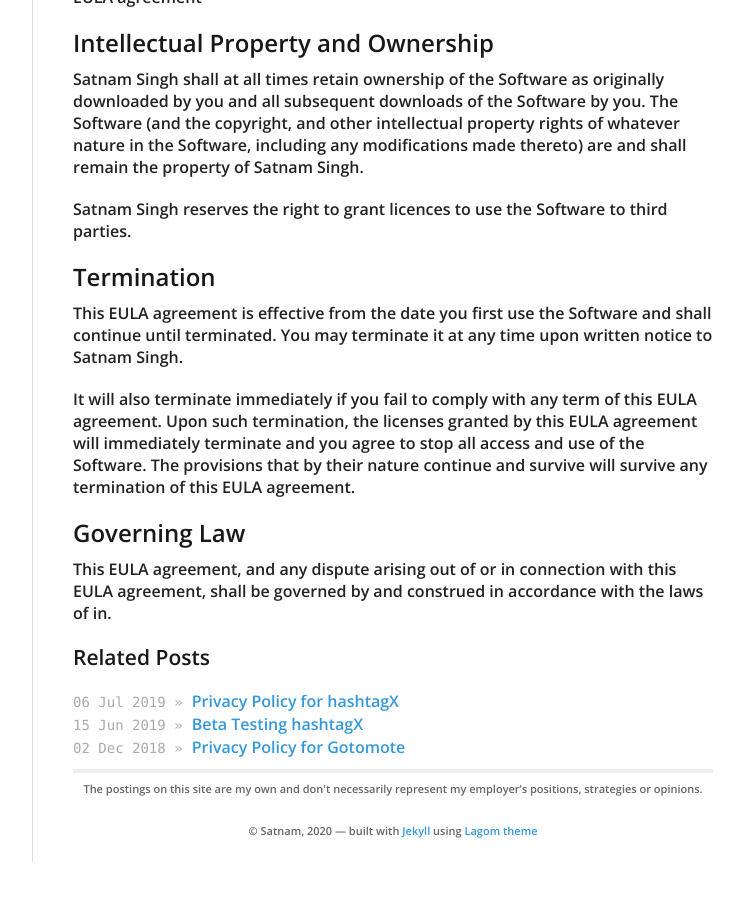
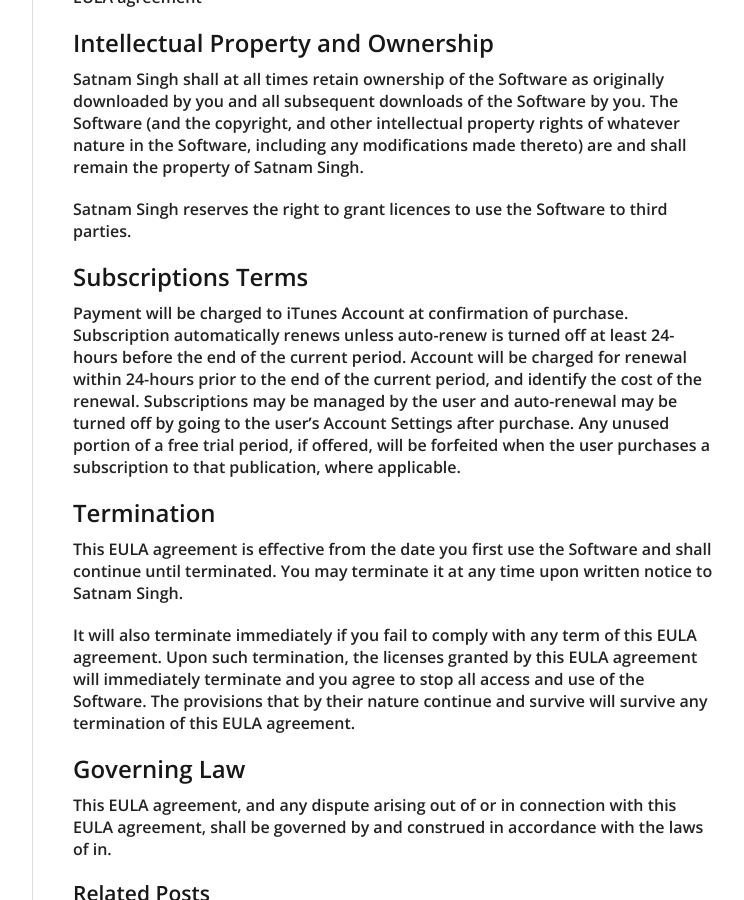
Before and after one commit to 29satnam/29satnam.github.io, a Jekyll site: the page built from _posts/2020-01-01-Eula-hashtagX.md, in a window 1280 px wide and 900 px high, scrolled down 1468 px. Shown: the whole window, without its empty margins (378-1122 px from the left). Built offline with Jekyll 4.4.1, drawn with Linux system fonts in a browser that asks for light colours; before the commit the page ends 2330 px from its top, so only the background shows below that.

Commit message:
Update 2020-01-01-Eula-hashtagX.md

```diff
--- a/_posts/2020-01-01-Eula-hashtagX.md
+++ b/_posts/2020-01-01-Eula-hashtagX.md
@@ -40,6 +40,10 @@ categories:
 
 <p>Satnam Singh reserves the right to grant licences to use the Software to third parties.</p>
 
+<h2>Subscriptions Terms</h2>
+
+<p>Payment will be charged to iTunes Account at confirmation of purchase. Subscription automatically renews unless auto-renew is turned off at least 24-hours before the end of the current period. Account will be charged for renewal within 24-hours prior to the end of the current period, and identify the cost of the renewal. Subscriptions may be managed by the user and auto-renewal may be turned off by going to the user’s Account Settings after purchase. Any unused portion of a free trial period, if offered, will be forfeited when the user purchases a subscription to that publication, where applicable.</p>
+
 <h2>Termination</h2>
 
 <p>This EULA agreement is effective from the date you first use the Software and shall continue until terminated. You may terminate it at any time upon written notice to Satnam Singh.</p>
```
